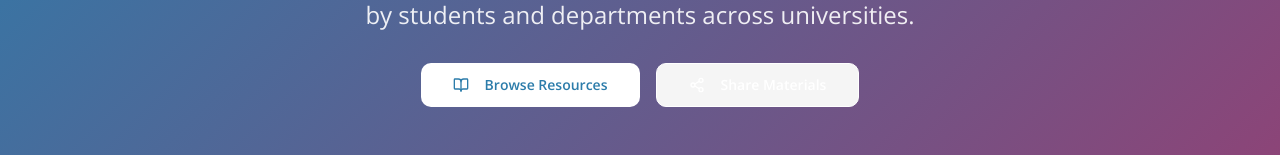
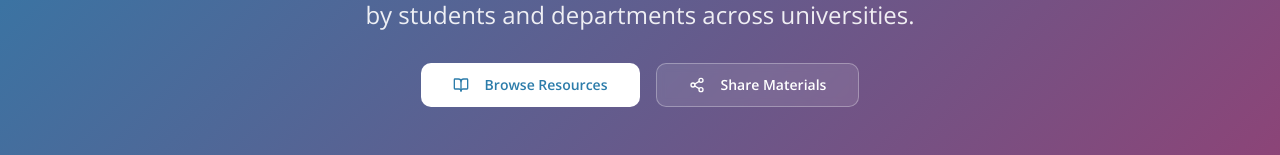
Before and after one commit to RAGULZORO/campus-knowledge-share, a React (Vite) app: page / in a window 1280 px wide. Shown: the part 354-509 px from the top of the page. Built offline with nearby package versions, Linux system fonts and the light colour scheme; no server answers; the database is empty.

Commit message:
Fix text color visibility
Adjusted text color in the Hero component to ensure visibility against the background.

```diff
--- a/src/components/Hero.tsx
+++ b/src/components/Hero.tsx
@@ -21,7 +21,7 @@ const Hero = () => {
               <BookOpen className="h-5 w-5 mr-2" />
               Browse Resources
             </Button>
-            <Button size="lg" variant="outline" className="border-white text-white hover:bg-white hover:text-primary font-semibold">
+            <Button size="lg" variant="hero" className="font-semibold">
               <Share2 className="h-5 w-5 mr-2" />
               Share Materials
             </Button>
--- a/src/components/ui/button.tsx
+++ b/src/components/ui/button.tsx
@@ -18,6 +18,7 @@ const buttonVariants = cva(
           "bg-secondary text-secondary-foreground hover:bg-secondary/80",
         ghost: "hover:bg-accent hover:text-accent-foreground",
         link: "text-primary underline-offset-4 hover:underline",
+        hero: "border border-white/30 bg-white/10 text-white hover:bg-white hover:text-primary backdrop-blur-sm",
       },
       size: {
         default: "h-10 px-4 py-2",
```
